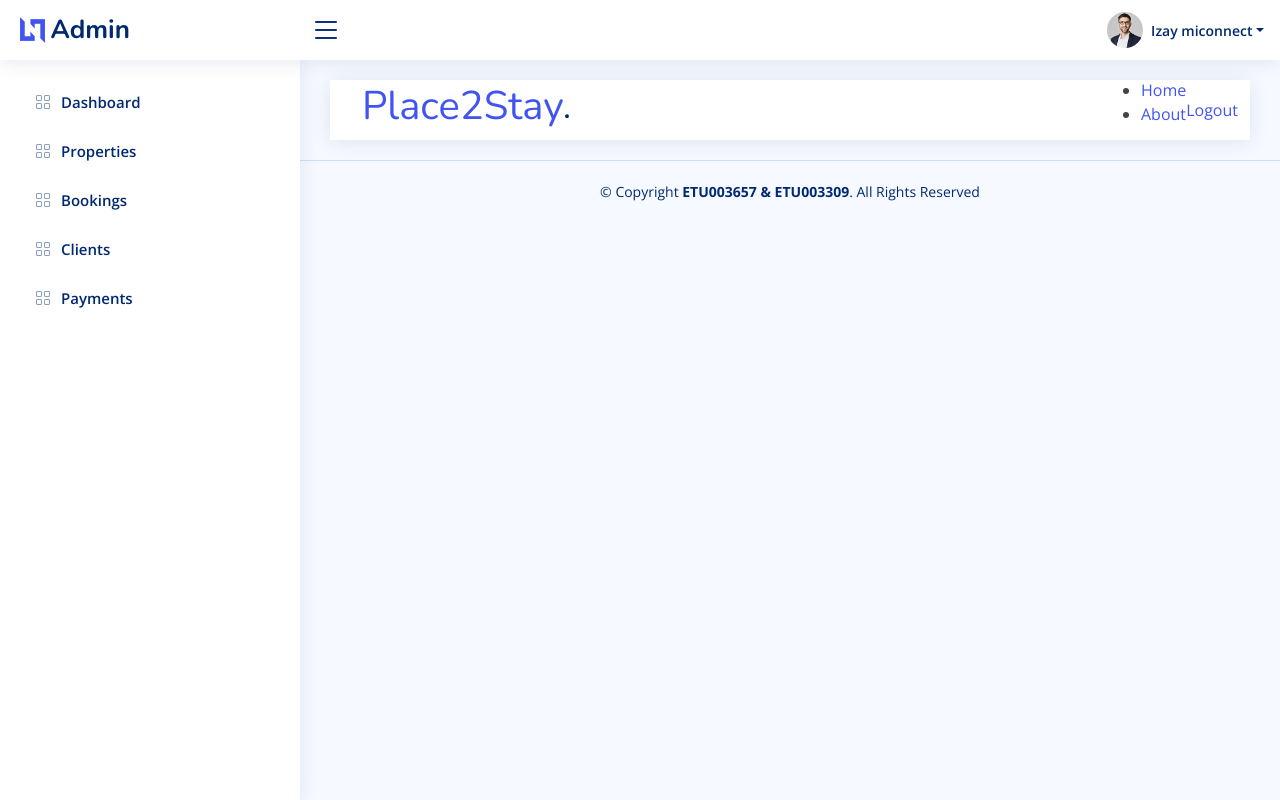
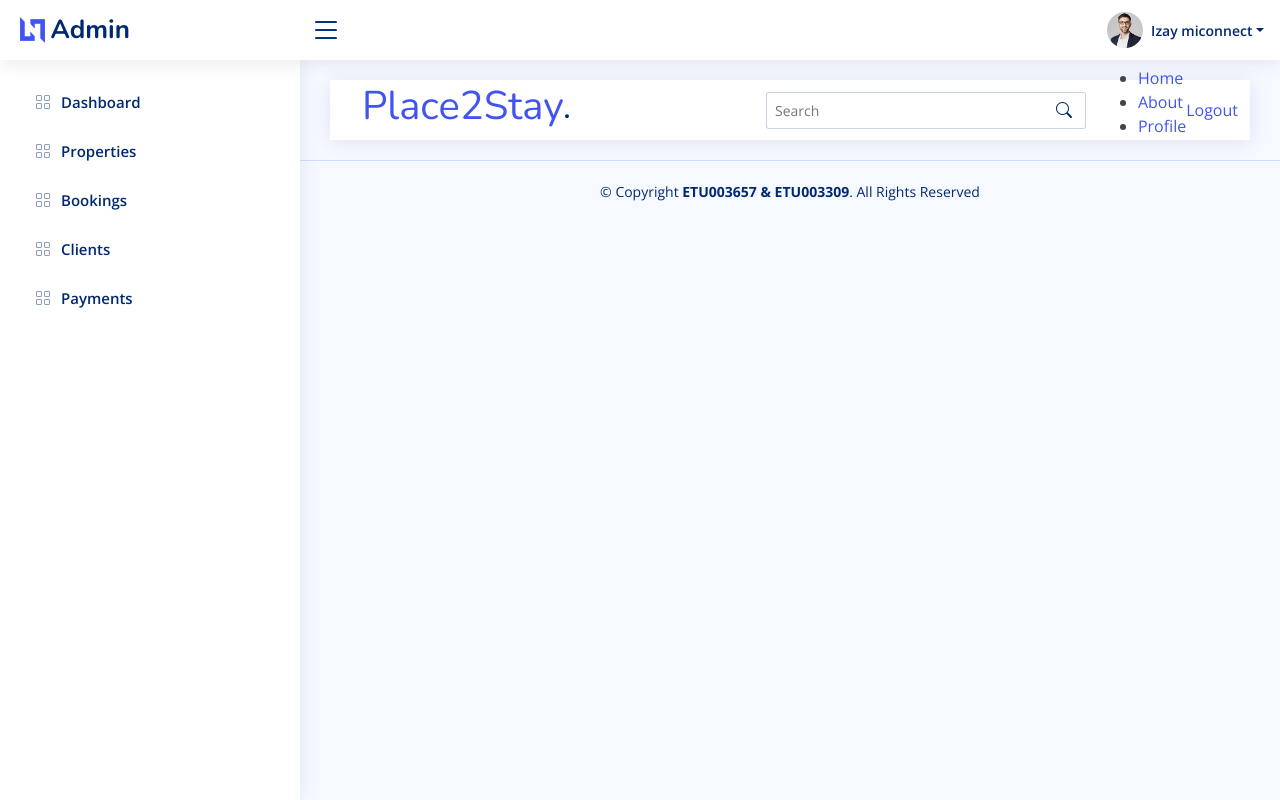
Before and after one commit to Steve-Daniel24/WebFinal, a PHP site: template app/views/clients/header.php in a window 1280 px wide. Run offline with PHP 8.4, Linux system fonts and the light colour scheme; the template is opened without the code that fills it, so the values that code supplies are empty; some libraries are stand-ins or nearby versions.

Commit message:
Update header.php

```diff
--- a/app/views/clients/header.php
+++ b/app/views/clients/header.php
@@ -7,10 +7,19 @@
         <span>.</span>
       </a>
 
+      <div class="search-bar">
+        <form class="search-form d-flex align-items-center" method="POST" action="#">
+          <input type="text" name="query" placeholder="Search" title="Enter search keyword">
+          <button type="submit" title="Search"><i class="bi bi-search"></i></button>
+        </form>
+      </div><!-- End Search Bar -->
+
       <nav id="navmenu" class="navmenu">
         <ul>
+          </li>
           <li><a href="#hero" class="active">Home<br></a></li>
           <li><a href="#about">About</a></li>
+          <li><a href="#">Profile</a></li>
         </ul>
         <i class="mobile-nav-toggle d-xl-none bi bi-list"></i>
       </nav>
```
